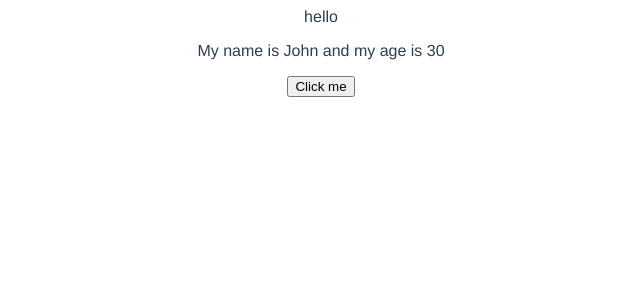
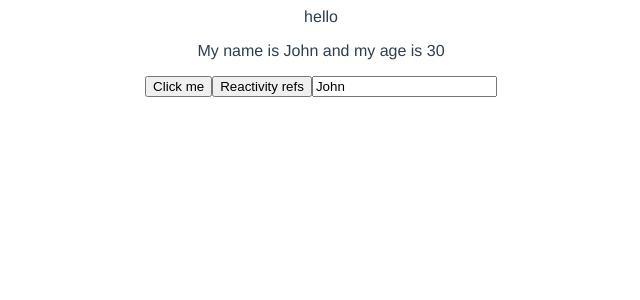
Before and after one commit to ort01/composition-api-blog, a Vue app: page / in a window 1280 px wide. Shown: the top 300 px of the page, without its empty margins (319-959 px from the left). Built offline with nearby package versions, Linux system fonts and the light colour scheme.

Commit message:
reactive refs

```diff
--- a/src/views/HomeView.vue
+++ b/src/views/HomeView.vue
@@ -1,7 +1,10 @@
 <template>
   <div class="home">hello</div>
   <p>My name is {{ name }} and my age is {{ age }}</p>
+  <!-- We don't say name.value here, just name (it automatically shows the value of ref). -->
   <button ref="buttonRef" @click="handleClick">Click me</button>
+  <button @click="reactivRefs">Reactivity refs</button>
+  <input type="text" v-model="name" />
 </template>
 
 <script>
@@ -12,8 +15,8 @@ export default {
   name: "HomeView",
 
   setup() {
-    let name = "John";
-    let age = 30;
+    const name = ref("John");
+    const age = ref(30);
 
     const buttonRef = ref(null); //null is initial value; Getting the DOM element through ref="buttonRef" -> buttonRef= ref(initial value)
 
@@ -22,8 +25,13 @@ export default {
       buttonRef.value.classList.add("active"); //<button class="active">Click me</button>
       buttonRef.value.textContent = "Changed textConent"; //<button>Changed textConent</button>
     };
+    const reactivRefs = () => {
+      // We only use the value property inside the setup function itself because the variable = ref, not VALUE, in the template it automatically uses the value when we use the name of the variable.
+      name.value = "Frank";
+      age.value = 55;
+    };
 
-    return { name, age, handleClick, buttonRef };
+    return { name, age, handleClick, buttonRef, reactivRefs };
   },
 };
 </script>
```
